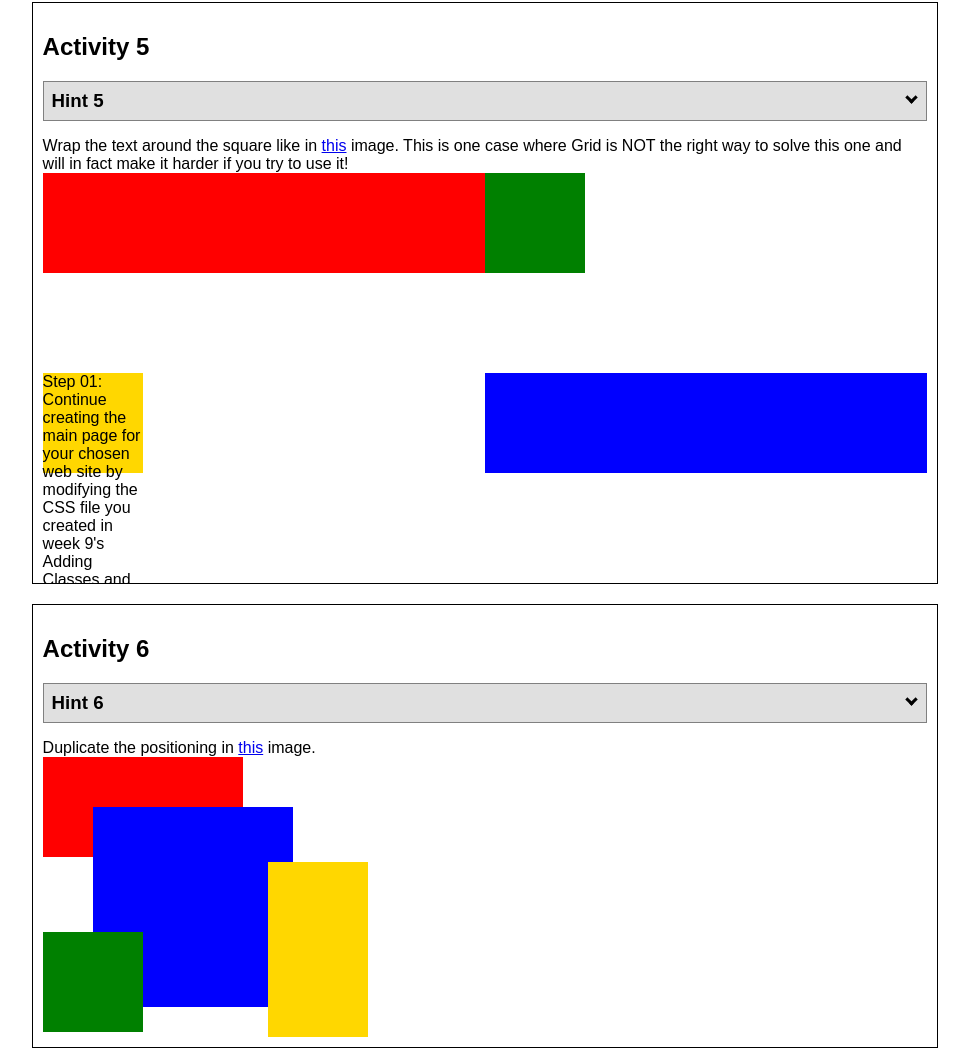
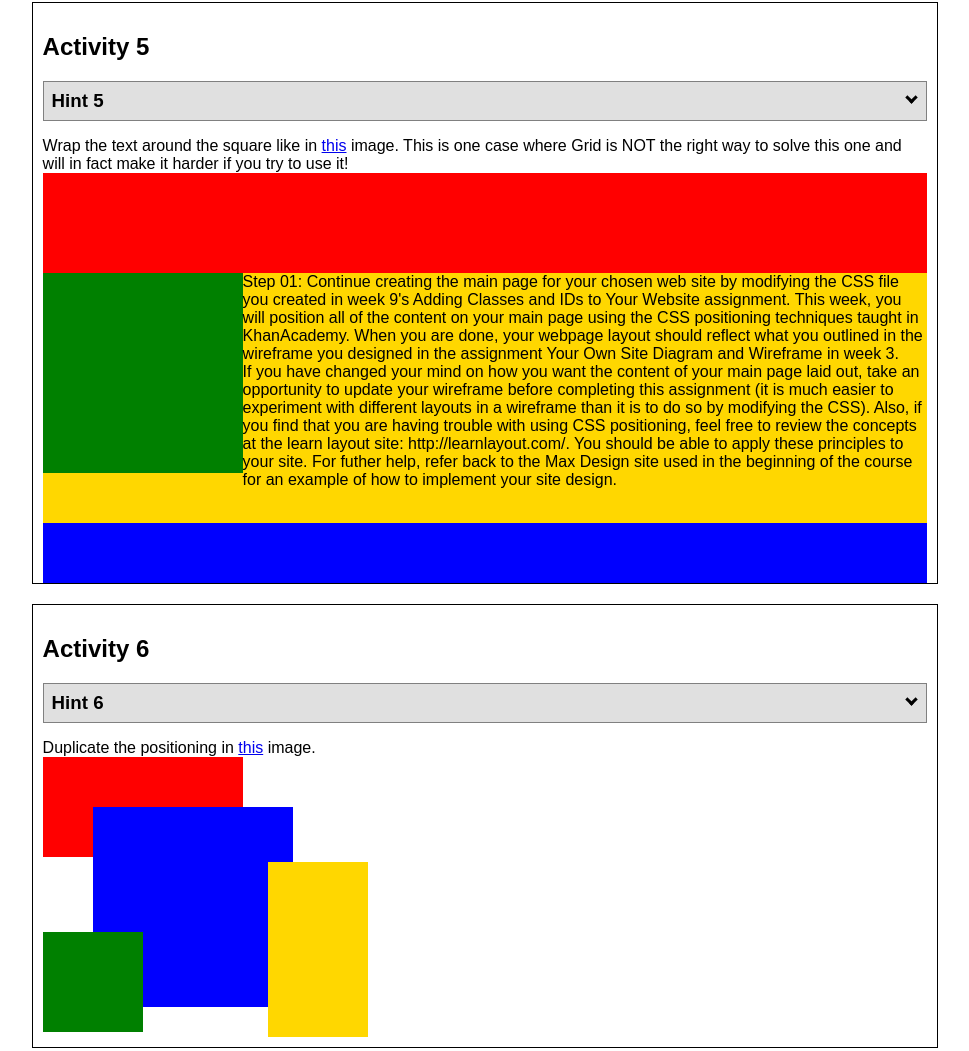
Before and after one commit to aimasrem/wdd130, a plain HTML site: page wwr/positioning.html in a window 1280 px wide. Shown: the part 2723-3774 px from the top of the page, without its empty margins (155-1124 px from the left). Drawn offline with Linux system fonts and the light colour scheme.

Commit message:
add change

```diff
--- a/wwr/positionstyles.css
+++ b/wwr/positionstyles.css
@@ -139,8 +139,7 @@
 .content5 {
   /* This is the parent of the activity 5 boxes. */
   height: 400px;
-  display: grid;
-  grid-template-columns: 1fr 1fr;
+
 
 
 }
@@ -152,24 +151,24 @@
 
 }
 .green5 {
-  width: 100px;
-  height: 100px;
+  width: 200px;
+  height: 200px;
   background-color: green;
-
+  float: left;
 
 }
 .yellow5 {
-  width: 100px;
-  height: 100px;
+  width: 100%;
+  height: 250px;
   background-color: gold;
 
+}
 
-}
 .blue5 {
   width: 100%;
   height: 100px;
   background-color: blue;
-  float: bottom;
+
 }
 /* Activity 6 styles */
 
@@ -197,13 +196,14 @@
   grid-row: 4 / span 2;
   z-index: 3;
 
+
 }
 .yellow6 {
   width: 100px;
   height: 175px;
   background-color: gold;
-  grid-row: 4;
-  grid-column: 3,2;
+  grid-row: 4 / span 1;
+  grid-column: 3 / span ;
   align-self: end;
   z-index: 3;
 
```
